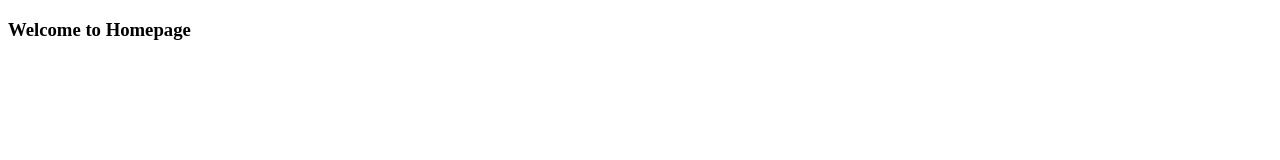
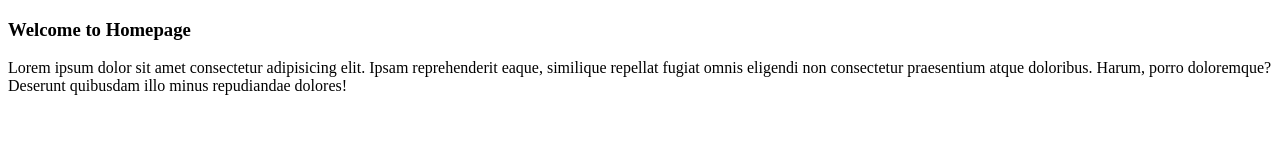
Before and after one commit to obifyconsulting2/obifyconsulting2.github.io, a plain HTML site: page index.html in a window 1280 px wide. Drawn offline with Linux system fonts and the light colour scheme.

Commit message:
new changes

```diff
--- a/index.html
+++ b/index.html
@@ -10,6 +10,9 @@
 
 <body>
     <h3>Welcome to Homepage</h3>
+    <p>Lorem ipsum dolor sit amet consectetur adipisicing elit. Ipsam reprehenderit eaque, similique repellat fugiat
+        omnis eligendi non consectetur praesentium atque doloribus. Harum, porro doloremque? Deserunt quibusdam illo
+        minus repudiandae dolores!</p>
 </body>
 
 </html>
```
